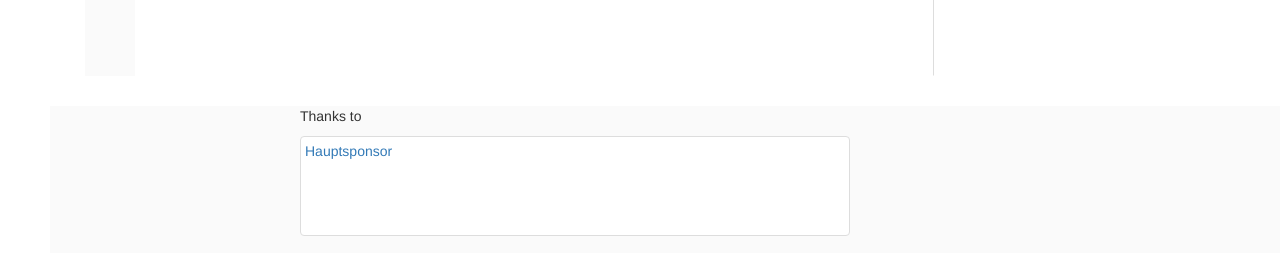
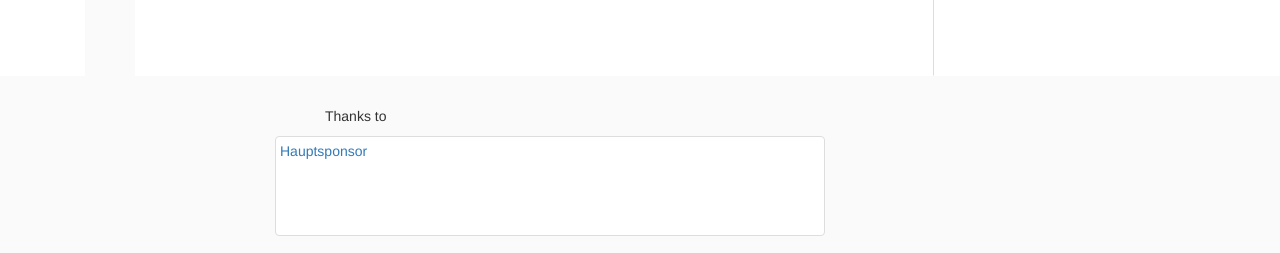
Before and after one commit to susedev/test, a Jekyll site: the page built from download.html, in a window 1280 px wide. Shown: the part 2151-2404 px from the top of the page. Built offline with Jekyll 4.4.1, drawn with Linux system fonts in a browser that asks for light colours; nearby versions of some CDN libraries.

Commit message:
Update page.html

```diff
--- a/_layouts/page.html
+++ b/_layouts/page.html
@@ -33,13 +33,13 @@ layout: base
   </div>
 </div>
 
-<footer style="background-color:#FAFAFA; margin-left:50px; margin-top: 30px; ">
+<footer style="background-color:#FAFAFA;">
   <div class="container" >
     <div class="col-md-2">
 
     </div>
     <div class="col-md-6">
-      <p> Thanks to </p>
+      <p style="margin-left:50px; margin-top: 30px;"> Thanks to </p>
       <p><a class="thumbnail" href="#" style="width: 550px; height: 100px;">Hauptsponsor</a></p>
     </div>
     <div class="col-md-1">
```
